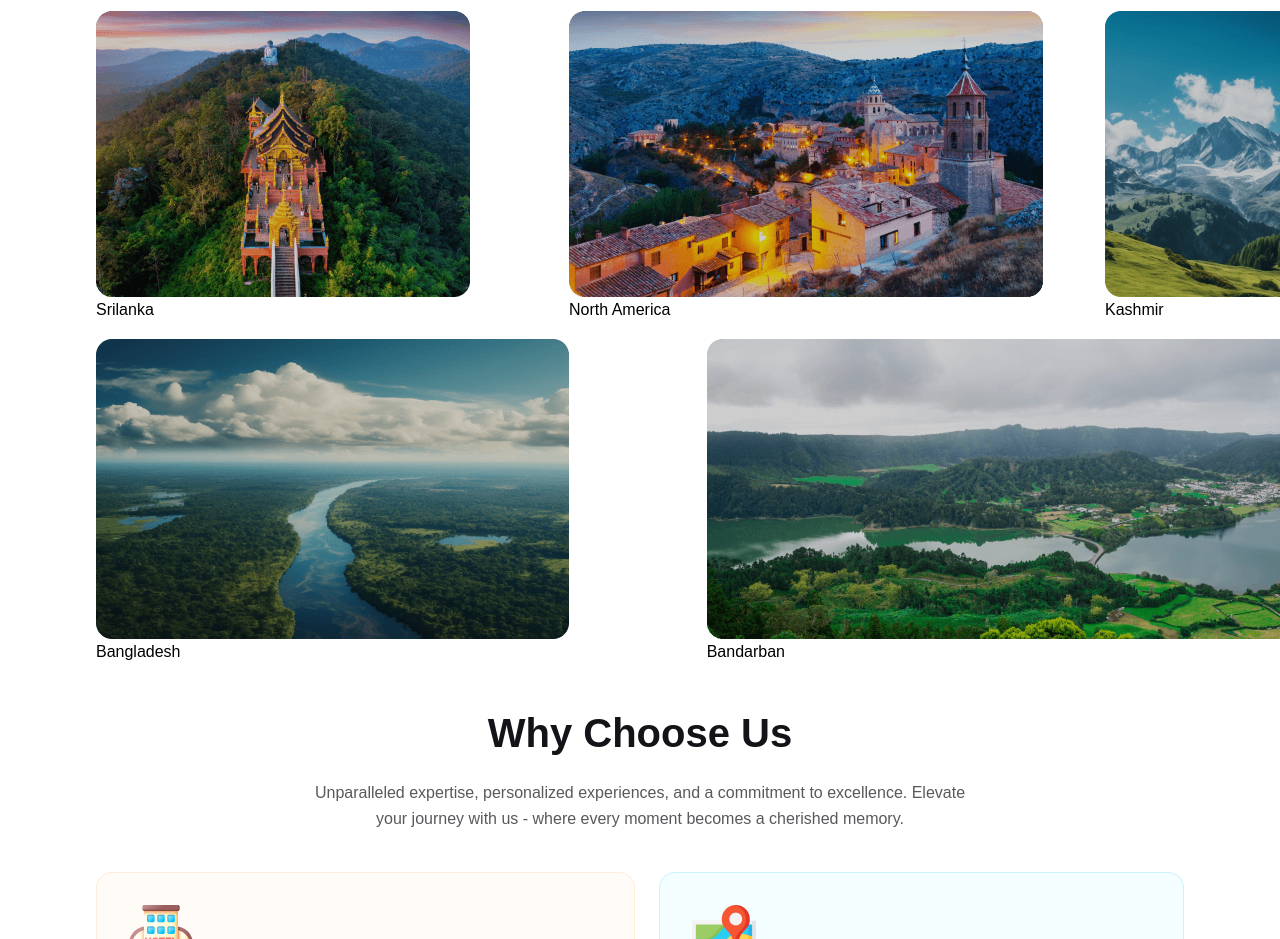
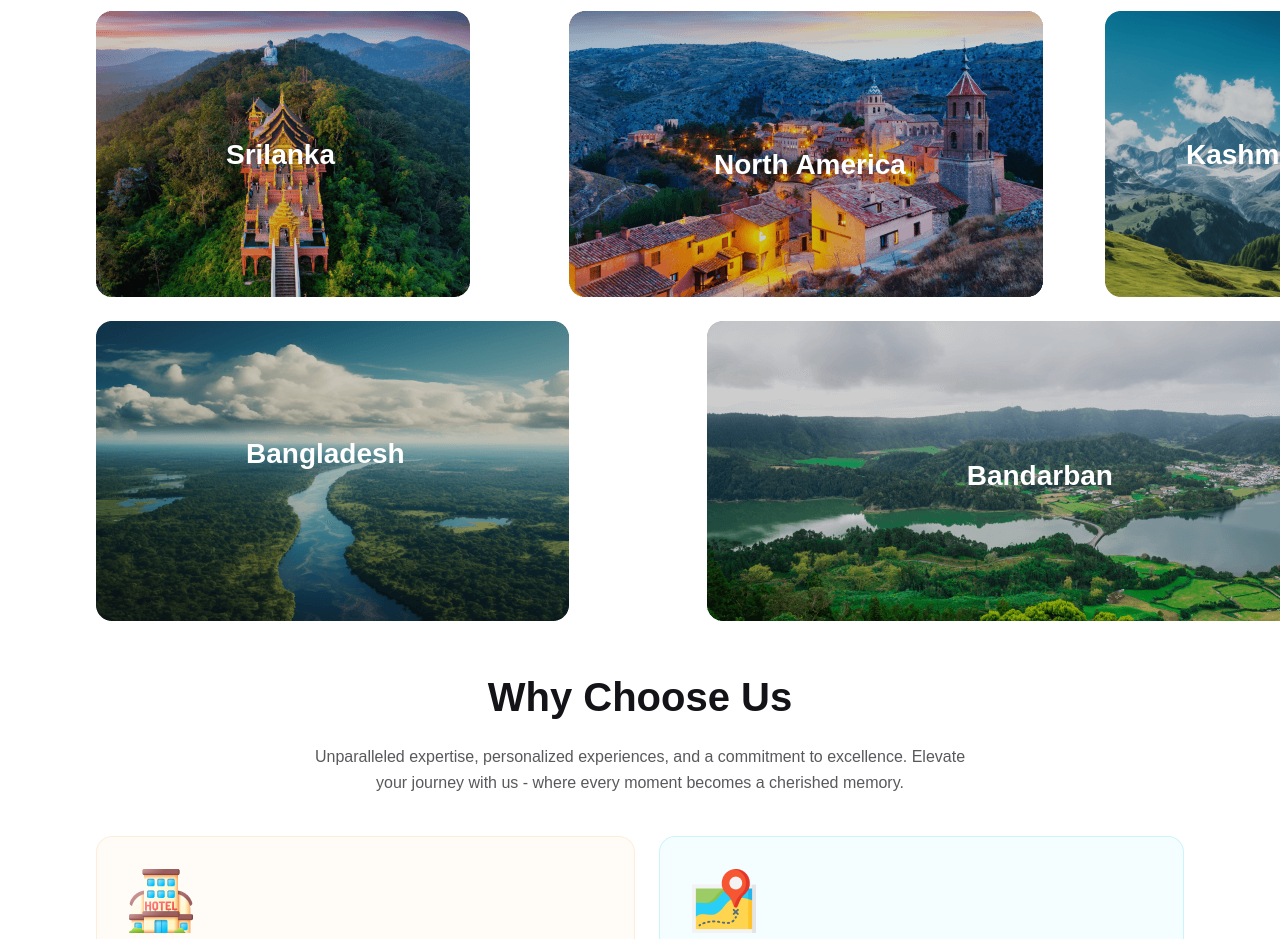
Before and after one commit to theashrafislam/A-Traveling-Heart, a plain HTML site: page index.html in a window 1280 px wide. Shown: the part 1900-2839 px from the top of the page. Drawn offline with Linux system fonts and the light colour scheme.

Commit message:
complate the website

```diff
--- a/index.html
+++ b/index.html
@@ -92,19 +92,19 @@
                     </div>
                     <div class="four">
                         <img src="Images/Rectangle 7.png" alt="">
-                        <p>North America</p>
+                        <p class="four-item">North America</p>
                     </div>
                     <div class="five">
                         <img src="Images/Rectangle 9.png" alt="">
-                        <p>Kashmir</p>
+                        <p class="five-item">Kashmir</p>
                     </div>
                     <div class="six">
                         <img src="Images/Rectangle 11.png" alt="">
-                        <p>Bangladesh</p>
+                        <p class="six-item">Bangladesh</p>
                     </div>
                     <div class="seven">
                         <img src="Images/Rectangle 10.png" alt="">
-                        <p>Bandarban</p>
+                        <p class="seven-item">Bandarban</p>
                     </div>
                 </div>
             </div>
--- a/styles/style.css
+++ b/styles/style.css
@@ -260,7 +260,47 @@
     font-weight: 700;
     color: #FFF;
 }
+.three-item{
+    position: absolute;
+    left: 130px;
+    bottom: 130px;
+    color: #FFF;
+    font-weight: 700;
+    font-size: 28px;
 
+}
+.four-item{
+    position: absolute;
+    left: 145px;
+    bottom: 140px;
+    color: #FFF;
+    font-weight: 700;
+    font-size: 28px;
+}
+.five-item{
+    position: absolute;
+    left: 81px;
+    bottom: 150px;
+    color: #FFF;
+    font-size: 28px;
+    font-weight: 700;
+}
+.six-item{
+    position: absolute;
+    left: 150px;
+    bottom: 155px;
+    color: #FFF;
+    font-weight: 700;
+    font-size: 28px;
+}
+.seven-item{
+    position: absolute;
+    left: 260px;
+    bottom: 133px;
+    color: #FFF;
+    font-weight: 700;
+    font-size: 28px;
+}
 
 /* Destination Section  */
 
```
